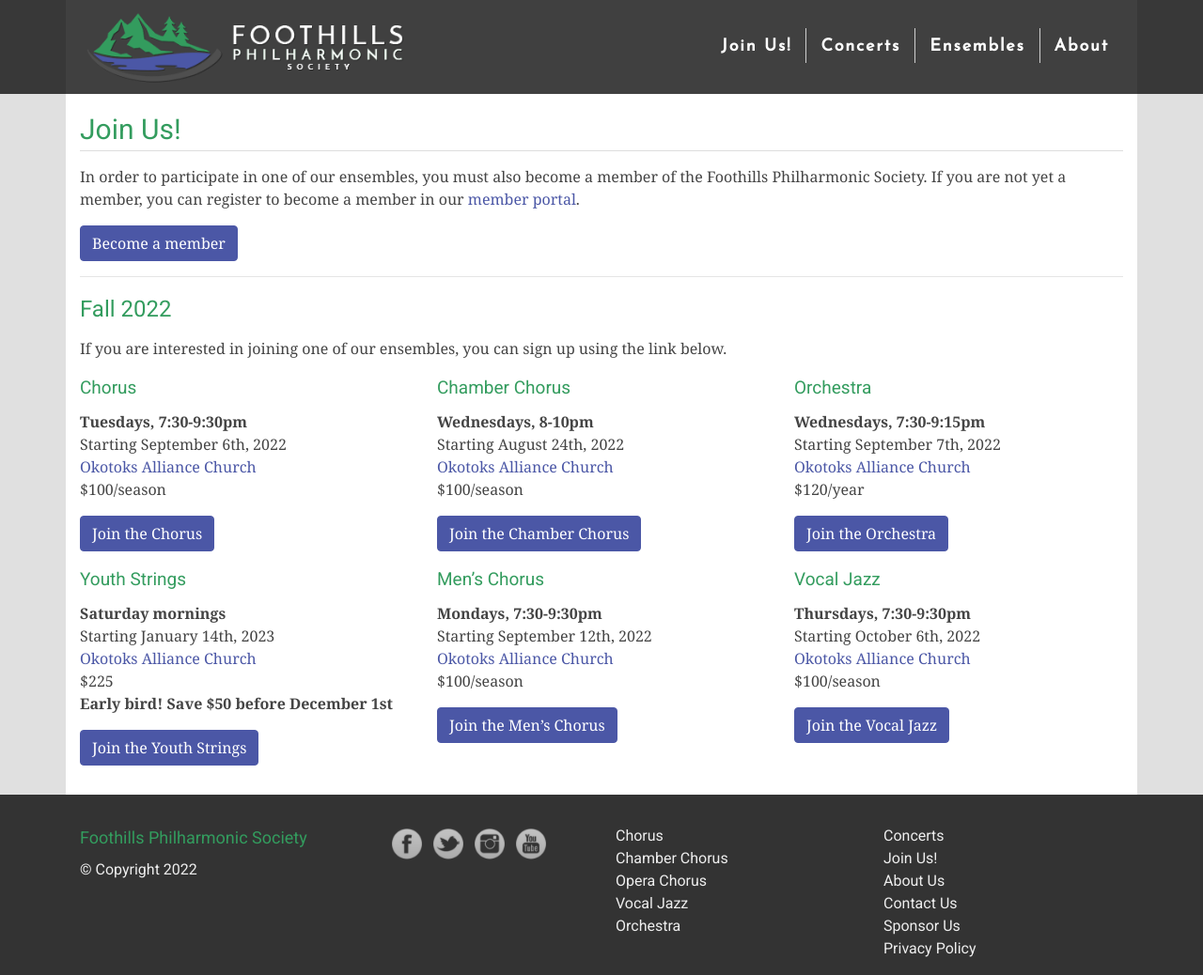
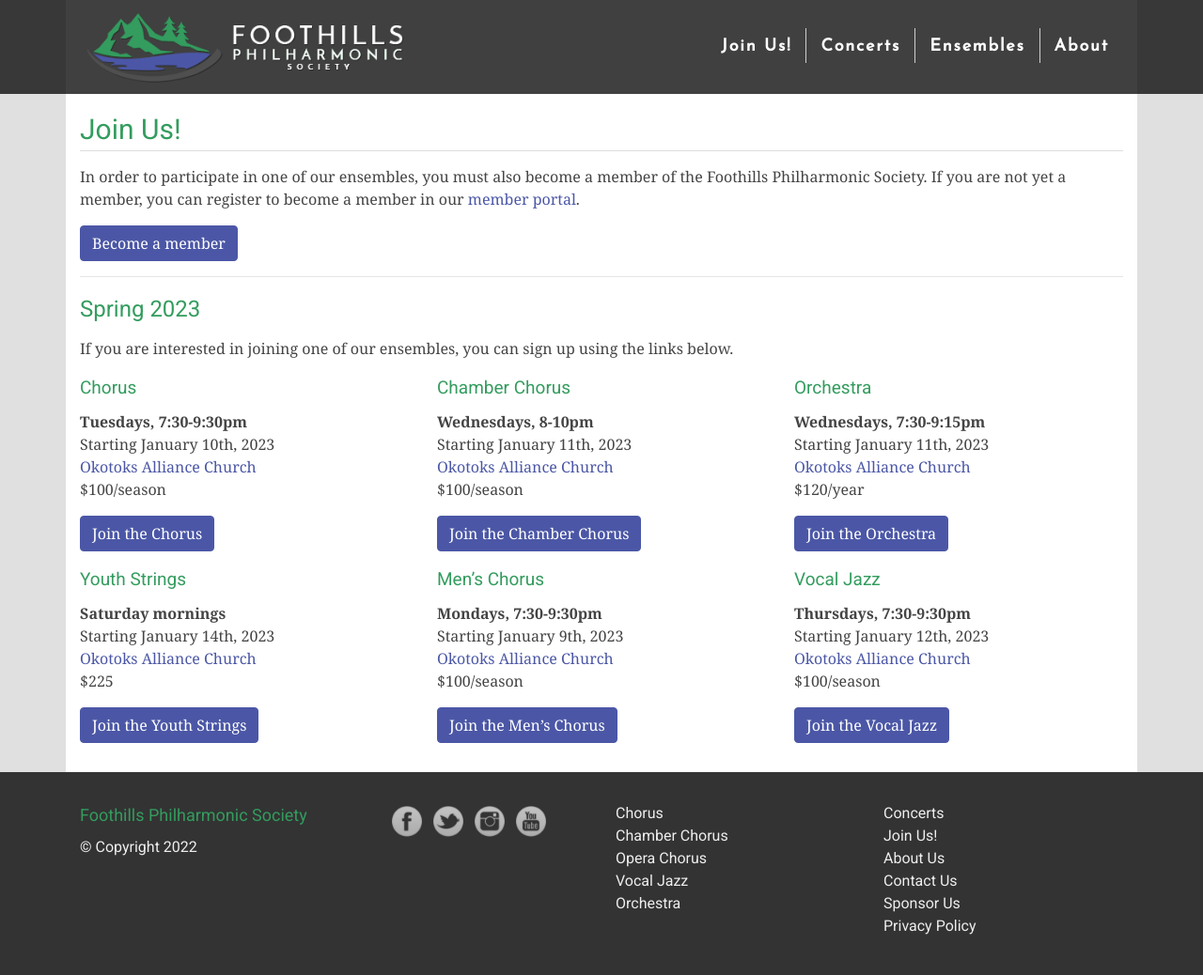
Before and after one commit to percyhanna/fps, a Jekyll site: the page built from join.html, in a window 1280 px wide and 1038 px high. Shown: the whole window at 94% size. Built offline with Jekyll 4.4.1, drawn with Linux system fonts in a browser that asks for light colours; nearby versions of some CDN libraries; Markdown is read by kramdown in place of the engine named in the settings.

Commit message:
Update info for new season

```diff
--- a/join.html
+++ b/join.html
@@ -27,11 +27,11 @@
 
     <hr />
 
-    <h2>Fall 2022</h2>
+    <h2>Spring 2023</h2>
 
     <p>
       If you are interested in joining one of our ensembles, you can sign up
-      using the link below.
+      using the links below.
     </p>
 
     <div class="row">
@@ -39,7 +39,7 @@
         <h5>Chorus</h5>
         <p>
           <strong>Tuesdays, 7:30-9:30pm</strong><br />
-          Starting September 6th, 2022<br />
+          Starting January 10th, 2023<br />
           <a
             href="https://www.google.ca/maps/place/Okotoks+Alliance+Church/@50.7508584,-113.9767135,15z/data=!4m5!3m4!1s0x0:0x879787dbcf97e8d!8m2!3d50.7508584!4d-113.9767135"
             target="_blank"
@@ -62,7 +62,7 @@
         <h5>Chamber Chorus</h5>
         <p>
           <strong>Wednesdays, 8-10pm</strong><br />
-          Starting August 24th, 2022<br />
+          Starting January 11th, 2023<br />
           <a
             href="https://www.google.ca/maps/place/Okotoks+Alliance+Church/@50.7508584,-113.9767135,15z/data=!4m5!3m4!1s0x0:0x879787dbcf97e8d!8m2!3d50.7508584!4d-113.9767135"
             target="_blank"
@@ -85,7 +85,7 @@
         <h5>Orchestra</h5>
         <p>
           <strong>Wednesdays, 7:30-9:15pm</strong><br />
-          Starting September 7th, 2022<br />
+          Starting January 11th, 2023<br />
           <a
             href="https://www.google.ca/maps/place/Okotoks+Alliance+Church/@50.7508584,-113.9767135,15z/data=!4m5!3m4!1s0x0:0x879787dbcf97e8d!8m2!3d50.7508584!4d-113.9767135"
             target="_blank"
@@ -114,7 +114,7 @@
             target="_blank"
             >Okotoks Alliance Church</a
           ><br />
-          $225<br /><strong>Early bird! Save $50 before December 1st</strong>
+          $225
         </p>
 
         <p>
@@ -131,7 +131,7 @@
         <h5>Men’s Chorus</h5>
         <p>
           <strong>Mondays, 7:30-9:30pm</strong><br />
-          Starting September 12th, 2022<br />
+          Starting January 9th, 2023<br />
           <a
             href="https://www.google.ca/maps/place/Okotoks+Alliance+Church/@50.7508584,-113.9767135,15z/data=!4m5!3m4!1s0x0:0x879787dbcf97e8d!8m2!3d50.7508584!4d-113.9767135"
             target="_blank"
@@ -154,7 +154,7 @@
         <h5>Vocal Jazz</h5>
         <p>
           <strong>Thursdays, 7:30-9:30pm</strong><br />
-          Starting October 6th, 2022<br />
+          Starting January 12th, 2023<br />
           <a
             href="https://www.google.ca/maps/place/Okotoks+Alliance+Church/@50.7508584,-113.9767135,15z/data=!4m5!3m4!1s0x0:0x879787dbcf97e8d!8m2!3d50.7508584!4d-113.9767135"
             target="_blank"
```
